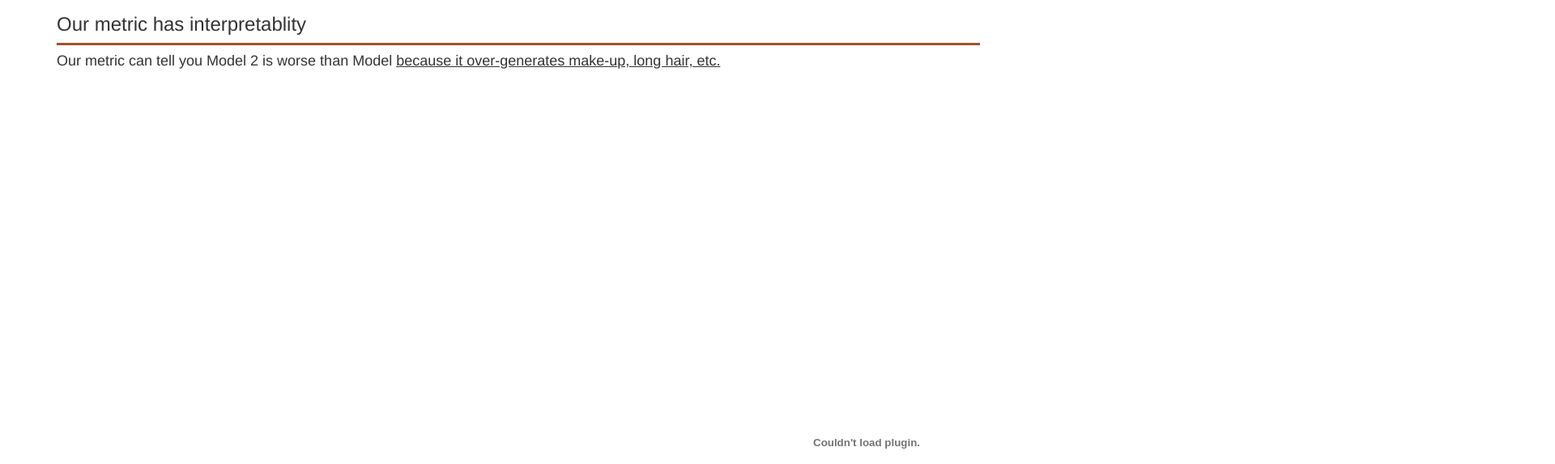
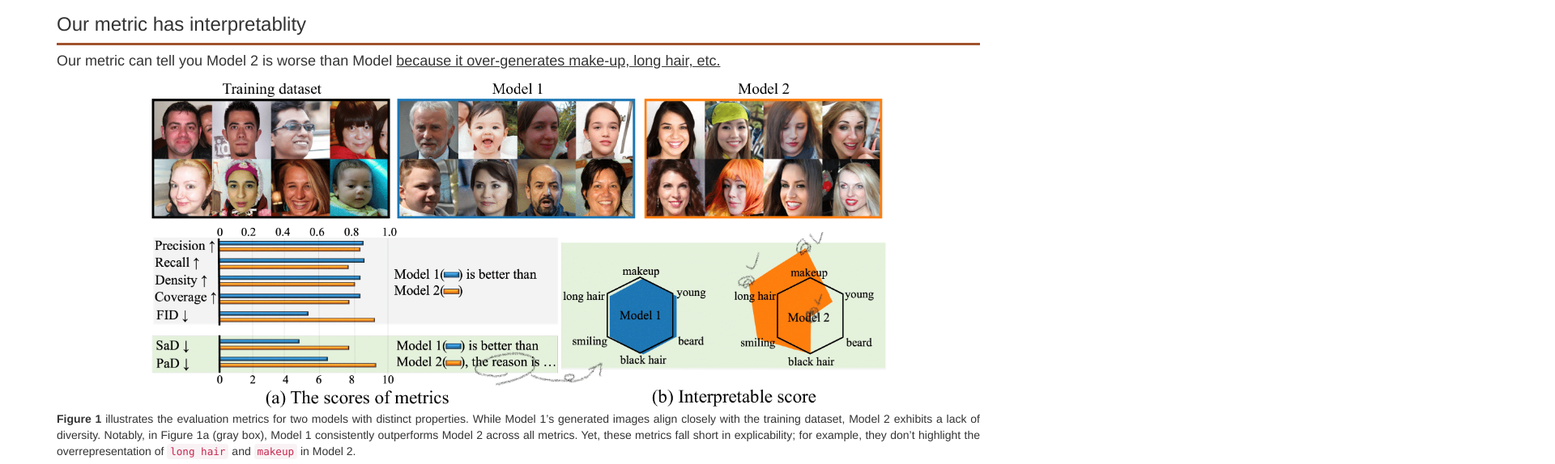
Before and after one commit to notou10/sadpad_official, a plain HTML site: page index.html in a window 1280 px wide. Shown: the part 582-1156 px from the top of the page at 81% size, 1920 px wide, since content can reach past the window. Drawn offline with nearby package versions, Linux system fonts and the light colour scheme.

Commit message:
Update index.html

```diff
--- a/index.html
+++ b/index.html
@@ -86,7 +86,7 @@
  <h4>Our metric can tell you Model 2 is worse than Model <u>because it over-generates make-up, long hair, etc. </u></h4>
 
 <div style="text-align : center;">
-  <object type="application/pdf" data="overall.pdf" width="2000" height="903"></object>
+    <img src="overall-1.png" style="width: 80%"/>
   </div>
 <p><strong>Figure 1</strong> illustrates the evaluation metrics for two models with distinct properties. While Model 1’s generated images align closely with the training dataset, Model 2 exhibits a lack of diversity. Notably, in Figure 1a (gray box), Model 1 consistently outperforms Model 2 across all metrics. Yet, these metrics fall short in explicability; for example, they don’t highlight the overrepresentation of <code>long hair</code> and <code>makeup</code> in Model 2.</p>
 <p>Addressing this gap, our paper proposes a methodology to quantify discrepancies between generated and training images, focusing on specific attributes. Figure 1b shows the concept of our alternative approach that measures the distribution of attribute strengths compared to the training set: while Model 1 offers a balanced attribute distribution akin to the training dataset, Model 2 overemphasizes <code>long hair</code> and underrepresents <code>beard</code>.</p>
```
